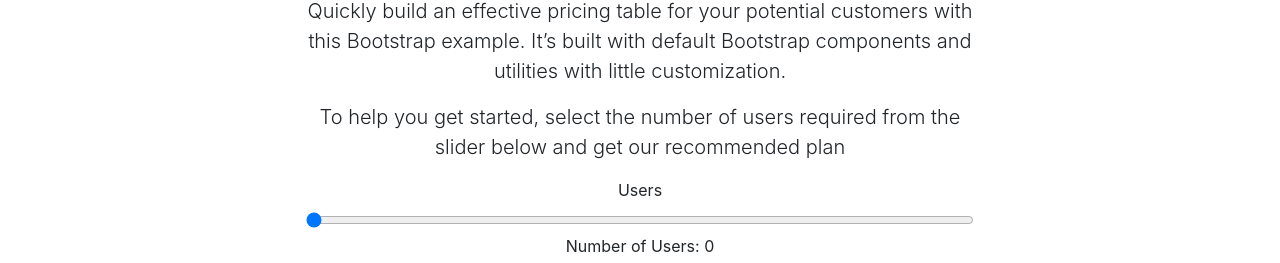
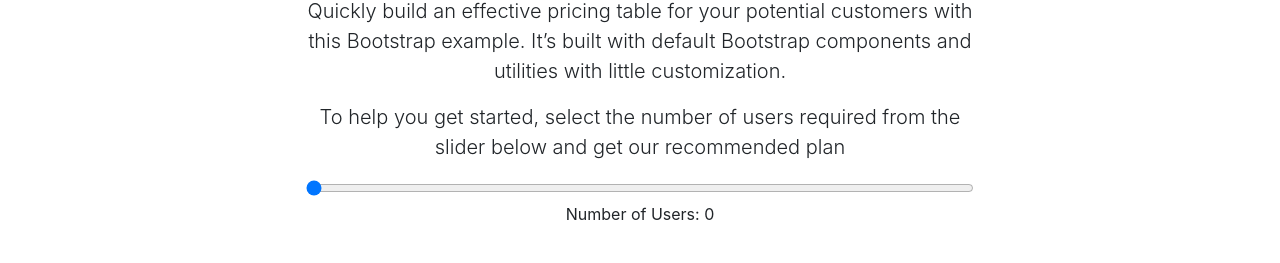
Before and after one commit to jaygs97/assessment, a plain HTML site: page index.html in a window 1280 px wide. Shown: the part 214-477 px from the top of the page. Drawn offline with nearby package versions, Linux system fonts and the light colour scheme.

Commit message:
Update index.html

```diff
--- a/index.html
+++ b/index.html
@@ -70,7 +70,6 @@
 
 			<div class="slider">
 				<div class="slidecontainer">
-					<label for="rangeControl">Users</label>
 					<input
 						onclick="updateRange()"
 						type="range"
```
